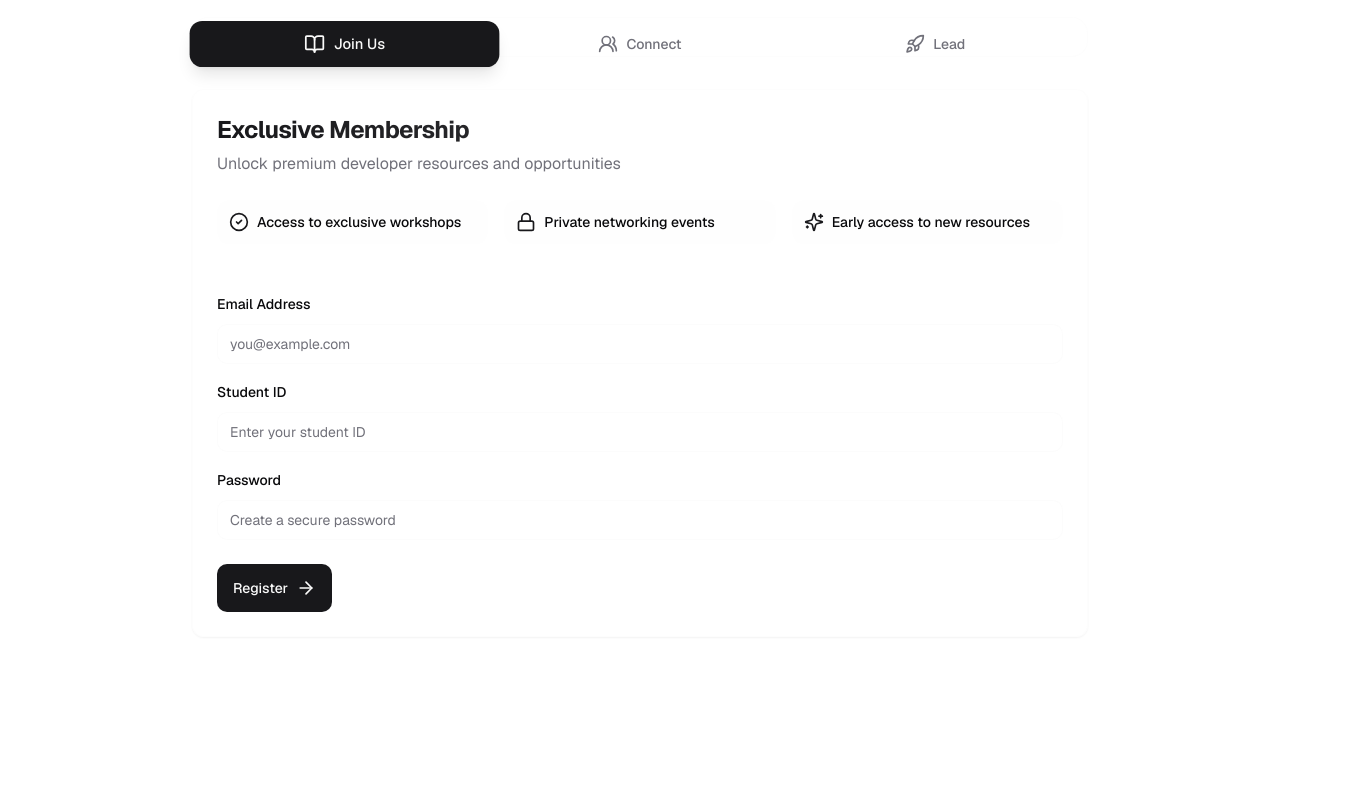
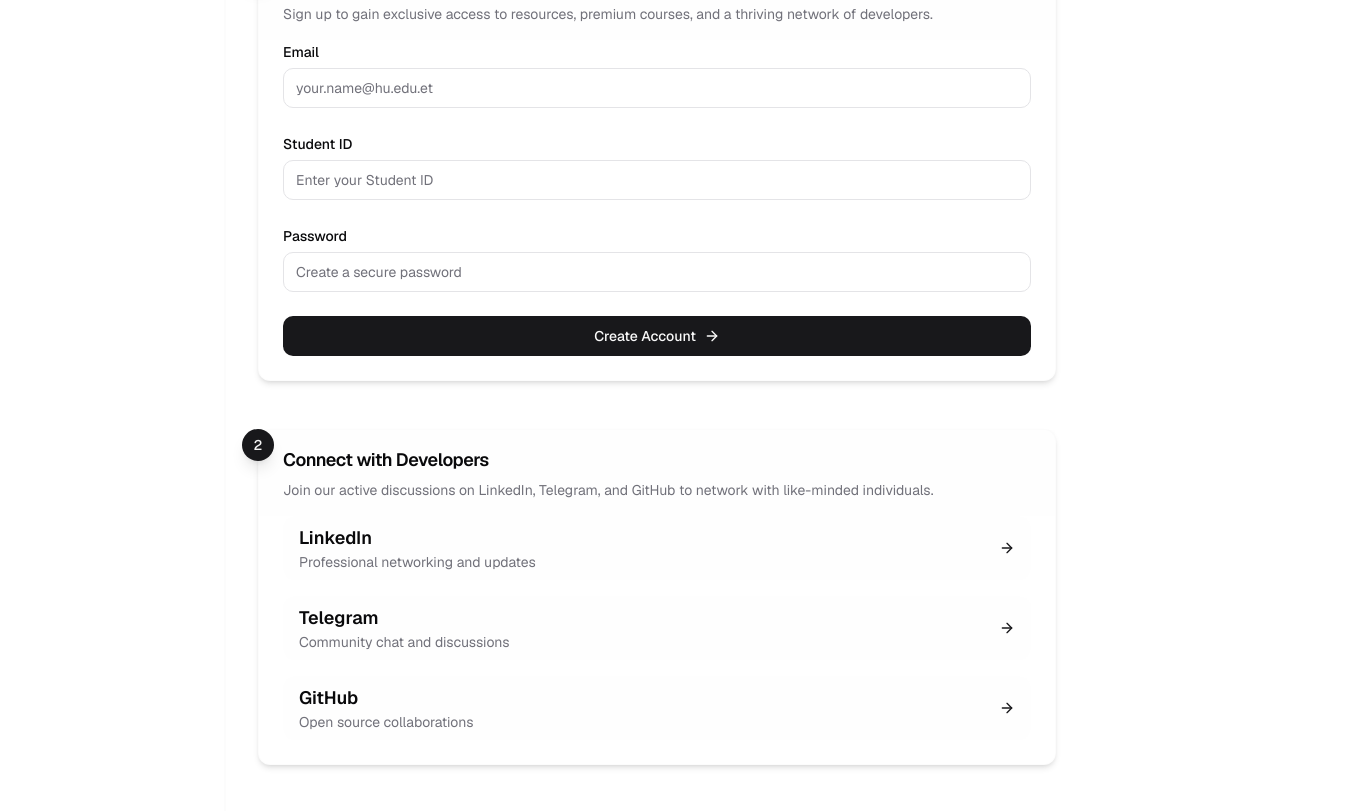
Before and after one commit to kalebalebachew/hu-devs, a Next.js app: page / in a window 1280 px wide. Shown: the part 1940-2751 px from the top of the page, 1360 px wide, since content can reach past the window. Built offline with nearby package versions, Linux system fonts and the light colour scheme.

Commit message:
final fix done for today

```diff
--- a/src/components/ContactUs.jsx
+++ b/src/components/ContactUs.jsx
@@ -2,7 +2,14 @@
 
 import { useState } from "react";
 import { motion } from "framer-motion";
-import { Card, CardContent, CardDescription, CardFooter, CardHeader, CardTitle } from "@/components/ui/card";
+import {
+  Card,
+  CardContent,
+  CardDescription,
+  CardFooter,
+  CardHeader,
+  CardTitle,
+} from "@/components/ui/card";
 import { Input } from "@/components/ui/input";
 import { Label } from "@/components/ui/label";
 import { Button } from "@/components/ui/button";
@@ -45,8 +52,18 @@ export const ContactForm = () => {
           </CardHeader>
           <CardContent className="space-y-4">
             {[
-              { id: "name", label: "Name", type: "text", placeholder: "Your full name" },
-              { id: "email", label: "Email", type: "email", placeholder: "you@example.com" },
+              {
+                id: "name",
+                label: "Name",
+                type: "text",
+                placeholder: "Your full name",
+              },
+              {
+                id: "email",
+                label: "Email",
+                type: "email",
+                placeholder: "you@example.com",
+              },
             ].map(({ id, label, type, placeholder }, index) => (
               <motion.div
                 key={id}
@@ -63,7 +80,9 @@ export const ContactForm = () => {
                   type={type}
                   placeholder={placeholder}
                   value={formState[id]}
-                  onChange={(e) => setFormState({ ...formState, [id]: e.target.value })}
+                  onChange={(e) =>
+                    setFormState({ ...formState, [id]: e.target.value })
+                  }
                   className="bg-muted/10 border border-border text-primary placeholder:text-muted-foreground"
                   required
                 />
@@ -75,14 +94,19 @@ export const ContactForm = () => {
               transition={{ delay: 0.3 }}
               className="space-y-2"
             >
-              <Label htmlFor="message" className="text-muted-foreground text-sm">
+              <Label
+                htmlFor="message"
+                className="text-muted-foreground text-sm"
+              >
                 Message
               </Label>
               <Textarea
                 id="message"
                 placeholder="Your message..."
                 value={formState.message}
-                onChange={(e) => setFormState({ ...formState, message: e.target.value })}
+                onChange={(e) =>
+                  setFormState({ ...formState, message: e.target.value })
+                }
                 className="min-h-[100px] bg-muted/10 border border-border text-primary placeholder:text-muted-foreground"
                 required
               />
--- a/src/components/Courses.jsx
+++ b/src/components/Courses.jsx
@@ -51,6 +51,7 @@ export function Courses() {
     <>
       <section className="py-8 bg-gradient-to-br from-background via-background to-primary/5 mb-8" ref={ref}>
         <div className="container mx-auto px-4 max-w-5xl">
+
           <motion.div
             initial={{ opacity: 0, y: 20 }}
             animate={isInView ? { opacity: 1, y: 0 } : { opacity: 0, y: 20 }}
--- a/src/components/DashboardPreview.jsx
+++ b/src/components/DashboardPreview.jsx
@@ -8,8 +8,8 @@ const DashboardPreview = ({ dashboardImage }) => {
   return (
     <div className="relative bg-background overflow-hidden">
       <div className="absolute inset-0 pointer-events-none">
-        <div className="absolute -left-4 top-0 h-[500px] w-[500px] rounded-full bg-primary/5 blur-3xl" />
-        <div className="absolute -right-4 bottom-0 h-[500px] w-[500px] rounded-full bg-secondary/5 blur-3xl" />
+        <div className="absolute -left-20 top-0 h-[500px] w-[500px] lg:h-[700px] lg:w-[700px] rounded-full bg-gradient-to-tr from-primary/20 to-secondary/10 blur-2xl" />
+        <div className="absolute -right-20 bottom-0 h-[500px] w-[500px] lg:h-[700px] lg:w-[700px] rounded-full bg-gradient-to-tl from-secondary/20 to-primary/10 blur-2xl" />
       </div>
 
       <div className="container relative mx-auto px-4 py-24">
--- a/src/components/community-tabs.jsx
+++ b/src/components/community-tabs.jsx
@@ -1,343 +1,200 @@
-import { useState } from "react";
-import { motion, AnimatePresence } from "framer-motion";
+"use client";
+
+import { motion } from "framer-motion";
 import { Button } from "@/components/ui/button";
 import {
   Card,
   CardContent,
-  CardDescription,
-  CardFooter,
   CardHeader,
   CardTitle,
+  CardDescription,
 } from "@/components/ui/card";
 import { Input } from "@/components/ui/input";
 import { Label } from "@/components/ui/label";
-import { Tabs, TabsContent, TabsList, TabsTrigger } from "@/components/ui/tabs";
-import {
-  LinkedinIcon,
-  SendIcon,
-  Users2Icon,
-  GithubIcon,
-  ArrowRight,
-  BookOpenIcon,
-  RocketIcon,
-  CheckCircle2,
-  Lock,
-  Sparkles,
-  Bell,
-} from "lucide-react";
+import { useToast } from "@/hooks/use-toast";
 import { useRegistration } from "@/hooks/useRegistration";
-import { useToast } from "@/hooks/use-toast";
-import { cn } from "@/lib/utils";
-
-const tabVariants = {
-  hidden: { opacity: 0, x: -20 },
-  visible: { opacity: 1, x: 0, transition: { duration: 0.5, ease: "easeOut" } },
-  exit: { opacity: 0, x: 20, transition: { duration: 0.3, ease: "easeIn" } },
-};
-
-const cardVariants = {
-  hidden: { opacity: 0, scale: 0.95 },
-  visible: {
-    opacity: 1,
-    scale: 1,
-    transition: { duration: 0.4, ease: "easeOut" }
-  },
-  hover: {
-    scale: 1.02,
-    transition: { duration: 0.2 }
-  }
-};
-
-const socialLinks = [
-  {
-    name: "LinkedIn",
-    href: "https://www.linkedin.com/company/haramaya-university-developers-community",
-    icon: LinkedinIcon,
-    description: "Professional networking and updates",
-    color: "bg-[#0077B5]/10 hover:bg-[#0077B5]/20",
-    iconColor: "text-[#0077B5]",
-  },
-  {
-    name: "Telegram",
-    href: "https://t.me/hudevhub",
-    icon: SendIcon,
-    description: "Community chat and discussions",
-    color: "bg-[#0088cc]/10 hover:bg-[#0088cc]/20",
-    iconColor: "text-[#0088cc]",
-  },
-  {
-    name: "GitHub",
-    href: "https://github.com/hudevhub",
-    icon: GithubIcon,
-    description: "Open source collaborations",
-    color: "bg-gray-800/10 hover:bg-gray-800/20",
-    iconColor: "text-gray-800 dark:text-white",
-  },
-];
-
-const features = [
-  { icon: CheckCircle2, text: "Access to exclusive workshops" },
-  { icon: Lock, text: "Private networking events" },
-  { icon: Sparkles, text: "Early access to new resources" },
-];
+import { ArrowRight } from "lucide-react";
 
 export function CommunityTabsComponent() {
-  const [membershipForm, setMembershipForm] = useState({
-    email: "",
-    studentId: "",
-    password: "",
-  });
-  const [activeTab, setActiveTab] = useState("exclusive");
   const { isLoading, registerMembership } = useRegistration();
   const { toast } = useToast();
 
   const handleMembershipSubmit = async (e) => {
     e.preventDefault();
+    const form = e.target;
+    const data = {
+      email: form.email.value,
+      studentId: form.studentId.value,
+      password: form.password.value,
+    };
+
     try {
-      const success = await registerMembership(membershipForm);
+      const success = await registerMembership(data);
       toast({
-        title: success ? "Welcome Aboard! 🎉" : "Registration Failed",
+        title: success ? "Registration Successful" : "Registration Failed",
         description: success
-          ? "You're now part of our exclusive developer community!"
-          : "Please check your details and try again.",
+          ? "Welcome to the HUDC Community!"
+          : "Please try again later.",
         variant: success ? "success" : "destructive",
       });
+
       if (success) {
-        setMembershipForm({ email: "", studentId: "", password: "" });
+        form.reset();
       }
     } catch (error) {
       toast({
-        title: "System Error",
-        description: "We're experiencing technical difficulties. Please try again later.",
+        title: "Error",
+        description: "An unexpected error occurred. Please try again.",
         variant: "destructive",
       });
     }
   };
 
+  const timelineData = [
+    {
+      step: 1,
+      title: "Register for Membership",
+      description:
+        "Sign up to gain exclusive access to resources, premium courses, and a thriving network of developers.",
+      content: (
+        <form onSubmit={handleMembershipSubmit} className="space-y-6">
+          <div>
+            <Label htmlFor="email" className="text-sm">
+              Email
+            </Label>
+            <Input
+              id="email"
+              name="email"
+              type="email"
+              placeholder="your.name@hu.edu.et"
+              className="w-full mt-1"
+            />
+          </div>
+          <div>
+            <Label htmlFor="studentId" className="text-sm">
+              Student ID
+            </Label>
+            <Input
+              id="studentId"
+              name="studentId"
+              type="text"
+              placeholder="Enter your Student ID"
+              className="w-full mt-1"
+            />
+          </div>
+          <div>
+            <Label htmlFor="password" className="text-sm">
+              Password
+            </Label>
+            <Input
+              id="password"
+              name="password"
+              type="password"
+              placeholder="Create a secure password"
+              className="w-full mt-1"
+            />
+          </div>
+          <Button
+            type="submit"
+            disabled={isLoading}
+            className="w-full bg-primary hover:bg-primary/90 text-primary-foreground"
+          >
+            {isLoading ? "Registering..." : "Create Account"}
+            <ArrowRight className="w-4 h-4 ml-2" />
+          </Button>
+        </form>
+      ),
+    },
+    {
+      step: 2,
+      title: "Connect with Developers",
+      description:
+        "Join our active discussions on LinkedIn, Telegram, and GitHub to network with like-minded individuals.",
+      content: (
+        <div className="space-y-4">
+          {[
+            {
+              name: "LinkedIn",
+              href: "https://www.linkedin.com/company/haramaya-university-developers-community",
+              description: "Professional networking and updates",
+            },
+            {
+              name: "Telegram",
+              href: "https://t.me/hudevhub",
+              description: "Community chat and discussions",
+            },
+            {
+              name: "GitHub",
+              href: "https://github.com/hudevhub",
+              description: "Open source collaborations",
+            },
+          ].map((platform) => (
+            <a
+              key={platform.name}
+              href={platform.href}
+              target="_blank"
+              rel="noopener noreferrer"
+              className="block px-4 py-2 rounded-lg bg-muted/10 hover:bg-muted/20 transition"
+            >
+              <div className="flex justify-between items-center">
+                <div>
+                  <h4 className="text-lg font-semibold">{platform.name}</h4>
+                  <p className="text-sm text-muted-foreground">
+                    {platform.description}
+                  </p>
+                </div>
+                <ArrowRight className="w-4 h-4 text-primary" />
+              </div>
+            </a>
+          ))}
+        </div>
+      ),
+    },
+    {
+      step: 3,
+      title: "Join Organizer's Team",
+      description: "",
+      content: (
+        <div className="text-center space-y-4">
+          <p className="text-sm text-muted-foreground">
+            Applications for 2024 organizers open soon! Stay tuned for
+            announcements.
+          </p>
+        </div>
+      ),
+    },
+  ];
+
   return (
-    <div className="min-h-screen bg-gradient-to-b from-background to-background/80 p-4 md:p-8">
-      <div className="max-w-4xl mx-auto">
-        <motion.div
-          initial={{ opacity: 0, y: 20 }}
-          animate={{ opacity: 1, y: 0 }}
-          className="text-center mb-8"
-        >
-        </motion.div>
- <Tabs
-          value={activeTab}
-          onValueChange={setActiveTab}
-          className="w-full"
-        >
-          <TabsList className="grid w-full grid-cols-3 p-1 bg-muted/5 backdrop-blur-sm rounded-2xl mb-8 border border-muted/20">
-            {[
-              { value: "exclusive", label: "Join Us", icon: BookOpenIcon },
-              { value: "social", label: "Connect", icon: Users2Icon },
-              { value: "organizers", label: "Lead", icon: RocketIcon }
-            ].map(({ value, label, icon: Icon }) => (
-              <TabsTrigger
-                key={value}
-                value={value}
-                className={cn(
-                  "relative px-6 py-3 rounded-xl transition-all duration-300",
-                  "data-[state=active]:bg-primary data-[state=active]:text-primary-foreground",
-                  "data-[state=active]:shadow-lg data-[state=active]:scale-105"
-                )}
-              >
-                <span className="flex items-center gap-2">
-                  <Icon className="w-5 h-5" />
-                  <span className="hidden sm:inline font-medium">{label}</span>
-                </span>
-              </TabsTrigger>
-            ))}
-          </TabsList>
-
-          <AnimatePresence mode="wait">
-            <TabsContent value="exclusive">
-              <motion.div
-                variants={tabVariants}
-                initial="hidden"
-                animate="visible"
-                exit="exit"
-              >
-                <Card className="border border-muted/20 bg-card/95 backdrop-blur-sm">
-                  <form onSubmit={handleMembershipSubmit}>
-                    <CardHeader>
-                      <CardTitle className="text-2xl font-bold bg-gradient-to-r from-primary to-primary/80 bg-clip-text text-transparent">
-                        Exclusive Membership
-                      </CardTitle>
-                      <CardDescription className="text-base">
-                        Unlock premium developer resources and opportunities
-                      </CardDescription>
-                    </CardHeader>
-                    <CardContent>
-                      <div className="grid gap-6">
-                        <div className="grid grid-cols-1 md:grid-cols-3 gap-4 mb-6">
-                          {features.map(({ icon: Icon, text }, index) => (
+    <section className="bg-background">
+      <div className="max-w-4xl mx-auto px-4 sm:px-6 lg:px-8">
+        <div className="relative border-l-2 border-muted/30">
+          {timelineData.map((item, index) => (
             <motion.div
               key={index}
+              className="relative mb-12 ml-8"
               initial={{ opacity: 0, y: 20 }}
-                              animate={{ opacity: 1, y: 0 }}
-                              transition={{ delay: index * 0.1 }}
-                              className="flex items-center gap-2 p-3 rounded-lg bg-muted/10"
+              whileInView={{ opacity: 1, y: 0 }}
+              viewport={{ once: true }}
+              transition={{ delay: index * 0.2 }}
             >
-                              <Icon className="w-5 h-5 text-primary" />
-                              <span className="text-sm font-medium">{text}</span>
+              <div className="absolute -left-4 flex items-center justify-center h-8 w-8 rounded-full bg-primary text-secondary text-sm font-medium shadow-lg">
+                {item.step}
+              </div>
+
+              <Card className="shadow-md bg-card border border-muted/30">
+                <CardHeader className="bg-muted/10 py-4">
+                  <CardTitle className="text-lg font-semibold">
+                    {item.title}
+                  </CardTitle>
+                  <CardDescription>{item.description}</CardDescription>
+                </CardHeader>
+                <CardContent>{item.content}</CardContent>
+              </Card>
             </motion.div>
           ))}
         </div>
-                        <div className="space-y-4">
-                          {[
-                            { id: "email", type: "email", label: "Email Address", placeholder: "you@example.com" },
-                            { id: "studentId", type: "text", label: "Student ID", placeholder: "Enter your student ID" },
-                            { id: "password", type: "password", label: "Password", placeholder: "Create a secure password" }
-                          ].map(({ id, type, label, placeholder }) => (
-                            <div key={id} className="space-y-2">
-                              <Label htmlFor={id} className="text-sm font-medium">
-                                {label}
-                              </Label>
-                              <Input
-                                id={id}
-                                type={type}
-                                placeholder={placeholder}
-                                value={membershipForm[id]}
-                                onChange={(e) =>
-                                  setMembershipForm({
-                                    ...membershipForm,
-                                    [id]: e.target.value,
-                                  })
-                                }
-                                className="bg-background/50 border-muted/30 focus:border-primary"
-                              />
       </div>
-                          ))}
-                        </div>
-                      </div>
-                    </CardContent>
-                    <CardFooter>
-                      <Button
-                        type="submit"
-                        disabled={isLoading}
-                        className="w-70 bg-primary hover:bg-primary/90 text-primary-foreground font-medium py-6"
-                      >
-                        {isLoading ? (
-                          <motion.div
-                            animate={{ rotate: 360 }}
-                            transition={{ duration: 1, repeat: Infinity, ease: "linear" }}
-                            className="mr-2"
-                          >
-                            ⚡
-                          </motion.div>
-                        ) : (
-                          "Register"
-                        )}
-                        <ArrowRight className="w-5 h-5 ml-2" />
-                      </Button>
-                    </CardFooter>
-                  </form>
-                </Card>
-              </motion.div>
-            </TabsContent>
-
-            <TabsContent value="social">
-              <motion.div
-                variants={tabVariants}
-                initial="hidden"
-                animate="visible"
-                exit="exit"
-              >
-                <Card className="border border-muted/20 bg-card/95 backdrop-blur-sm">
-                  <CardHeader>
-                    <CardTitle className="text-2xl font-bold bg-gradient-to-r from-primary to-primary/80 bg-clip-text text-transparent">
-                      Connect & Collaborate
-                    </CardTitle>
-                    <CardDescription className="text-base">
-                      Join our vibrant developer community across platforms
-                    </CardDescription>
-                  </CardHeader>
-                  <CardContent className="grid gap-4">
-                    {socialLinks.map((link, index) => (
-                      <motion.a
-                        key={link.name}
-                        href={link.href}
-                        target="_blank"
-                        rel="noopener noreferrer"
-                        variants={cardVariants}
-                        initial="hidden"
-                        animate="visible"
-                        whileHover="hover"
-                        transition={{ delay: index * 0.1 }}
-                        className={cn(
-                          "group flex items-center justify-between p-4 rounded-xl",
-                          "transition-all duration-300",
-                          link.color
-                        )}
-                      >
-                        <div className="flex items-center gap-4">
-                          <div className={cn(
-                            "p-3 rounded-lg transition-colors",
-                            "bg-background/80",
-                            link.iconColor
-                          )}>
-                            <link.icon className="w-6 h-6" />
-                          </div>
-                          <div className="flex flex-col">
-                            <span className="text-base font-semibold">
-                              {link.name}
-                            </span>
-                            <span className="text-sm text-muted-foreground">
-                              {link.description}
-                            </span>
-                          </div>
-                        </div>
-                        <ArrowRight className="w-5 h-5 opacity-0 group-hover:opacity-100 transform translate-x-0 group-hover:translate-x-2 transition-all duration-300" />
-                      </motion.a>
-                    ))}
-                  </CardContent>
-                </Card>
-              </motion.div>
-            </TabsContent>
-
-            <TabsContent value="organizers">
-              <motion.div
-                variants={tabVariants}
-                initial="hidden"
-                animate="visible"
-                exit="exit"
-              >
-                <Card className="border border-muted/20 bg-card/95 backdrop-blur-sm overflow-hidden">
-                  <CardHeader>
-                    <CardTitle className="text-2xl font-bold bg-gradient-to-r from-primary to-primary/80 bg-clip-text text-transparent">
-                      Become an Organizer
-                    </CardTitle>
-                    <CardDescription className="text-base">
-                      Lead initiatives and shape our community`&apos;`s future
-                    </CardDescription>
-                  </CardHeader>
-                  <CardContent className="relative">
-                    <div className="text-center py-12">
-                      <motion.div
-                        initial={{ scale: 0 }}
-                        animate={{ scale: 1 }}
-                        transition={{ type: "spring", stiffness: 200, damping: 15 }}
-                        className="w-24 h-24 mx-auto mb-6 rounded-full bg-primary/10 flex items-center justify-center"
-                      >
-                        <RocketIcon className="w-12 h-12 text-primary" />
-                      </motion.div>
-                      <h3 className="text-xl font-bold text-primary mb-2">
-                        Applications Opening Soon
-                      </h3>
-                      <p className="text-muted-foreground max-w-md mx-auto">
-                        We`&apos;`re preparing an exciting opportunity for passionate developers to join our organizing team. Stay tuned!
-                      </p>
-                    </div>
-                    <div className="absolute inset-0 pointer-events-none bg-gradient-to-t from-background/20 to-transparent" />
-                  </CardContent>
-                </Card>
-              </motion.div>
-            </TabsContent>
-          </AnimatePresence>
-        </Tabs>
-      </div>
-    </div>
+    </section>
   );
 }
--- a/src/components/landing-page.jsx
+++ b/src/components/landing-page.jsx
@@ -16,9 +16,9 @@ import DashboardPreview from "./DashboardPreview";
 export default function LandingPage() {
   return (
     <div className="relative min-h-screen bg-background">
-      <div className="absolute inset-0 pointer-events-none">
-        <div className="absolute -left-4 top-0 h-[500px] w-[500px] rounded-full bg-primary/5 blur-3xl" />
-        <div className="absolute -right-4 bottom-0 h-[500px] w-[500px] rounded-full bg-secondary/5 blur-3xl" />
+     <div className="absolute inset-0 pointer-events-none">
+        <div className="absolute -left-20 top-0 h-[500px] w-[500px] lg:h-[700px] lg:w-[700px] rounded-full bg-gradient-to-tr from-primary/20 to-secondary/10 blur-2xl" />
+        <div className="absolute -right-20 bottom-0 h-[500px] w-[500px] lg:h-[700px] lg:w-[700px] rounded-full bg-gradient-to-tl from-secondary/20 to-primary/10 blur-2xl" />
       </div>
 
       {/* Navbar */}
```
Lines whose indentation alone changed are shown as unchanged.
